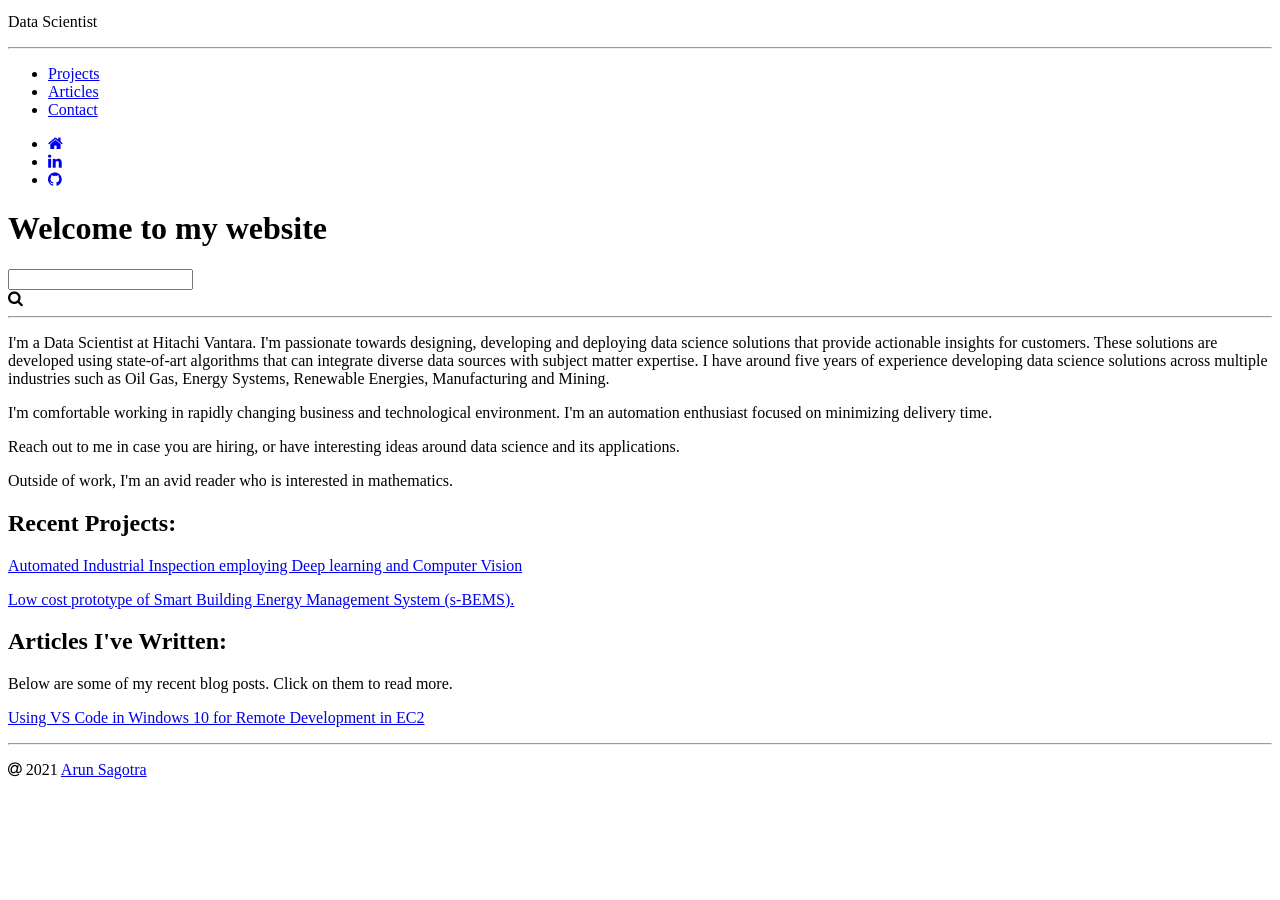
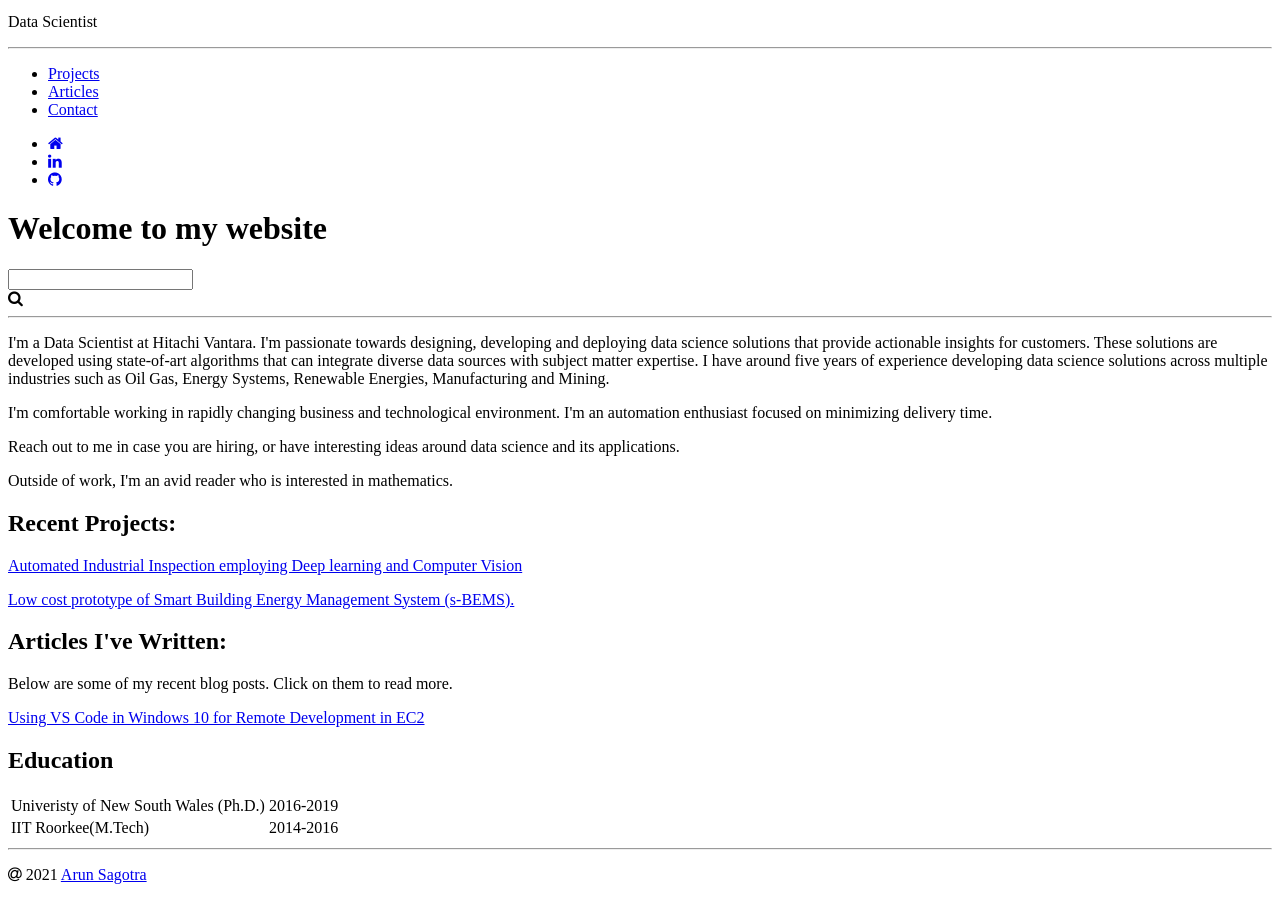
Before and after one commit to asagotra/arunsagotra.github.io, a Jekyll site: the page built from index.html, in a window 1280 px wide and 900 px high, scrolled down 1430 px. Built offline with Jekyll 4.4.1, drawn with Linux system fonts in a browser that asks for light colours; before the commit the page ends 2225 px from its top, so only the background shows below that.

Commit message:
Update index.html

```diff
--- a/index.html
+++ b/index.html
@@ -73,3 +73,19 @@ You can edit them there.
     >Buy {{site.title}}</a
   > -->
 </p>
+
+<!--Section 4: Education and Skills-->
+
+<div class="column-2a">
+  <h2>Education</h2>
+    <table class="table-style">
+      <tr>
+        <td>Univeristy of New South Wales (Ph.D.)</td>
+        <td>2016-2019</td>
+      </tr>
+      <tr>
+        <td>IIT Roorkee(M.Tech)</td>
+        <td>2014-2016</td>
+      </tr>
+    </table>
+</div>
```
